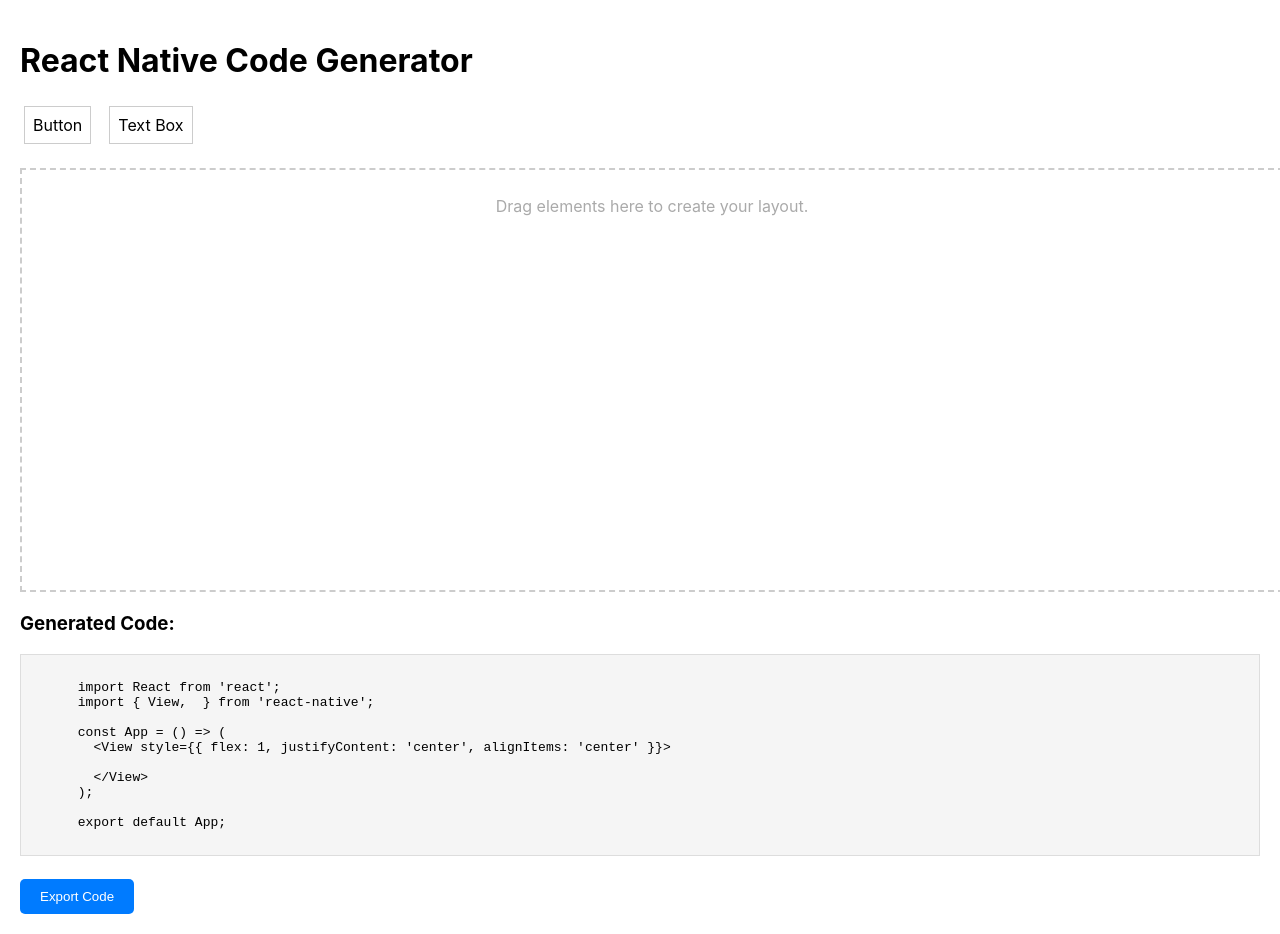
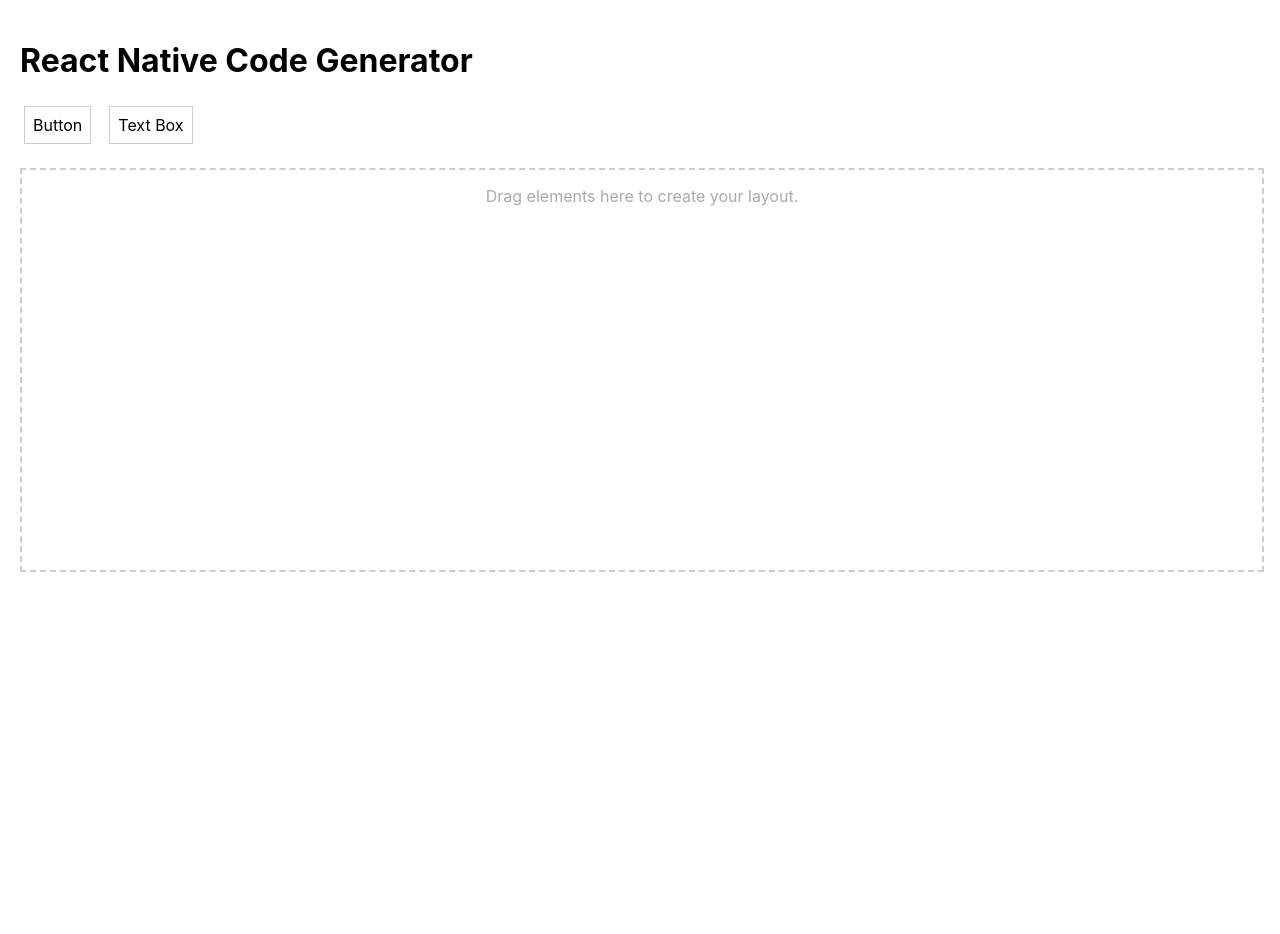
Before and after one commit to oneananda/react-native-code-generator, a React (Create React App) app: page / in a window 1280 px wide. After the commit the page ends 800 px from the top, so only its background shows below. Built offline with nearby package versions, Linux system fonts and the light colour scheme.

Commit message:
Adding unique ID for dragged items

```diff
--- a/package.json
+++ b/package.json
@@ -11,6 +11,7 @@
     "react-dnd-html5-backend": "^16.0.1",
     "react-dom": "^18.3.1",
     "react-scripts": "5.0.1",
+    "uuid": "^11.0.3",
     "web-vitals": "^2.1.4"
   },
   "scripts": {
--- a/src/App.js
+++ b/src/App.js
@@ -1,88 +1,46 @@
 import React, { useState } from 'react';
 import DraggableElement from './components/DraggableElement';
 import DropZone from './components/DropZone';
-import { downloadFile } from './utils/downloadFile';
+import { v4 as uuidv4 } from 'uuid';
 
 const App = () => {
   const [droppedItems, setDroppedItems] = useState([]);
 
   const handleDrop = (item, offset) => {
-    if (!item || !item.name) {
-      console.error('Dropped item is missing a name:', item);
-      return;
-    }
-
     const canvasRect = document
       .querySelector('div[style*="border: 2px dashed"]')
       .getBoundingClientRect();
 
-    setDroppedItems((prev) => [
+    setDroppedItems((prev) => {
+      // Check if the item is already present by matching its ID
+      const isExisting = prev.some((existingItem) => existingItem.id === item.id);
+
+      if (isExisting) {
+        return prev; // Do not add duplicates
+      }
+
+      // Add new item with a unique ID
+      return [
         ...prev,
         {
           ...item,
+          id: item.id || uuidv4(), // Generate a unique ID if it doesn't exist
           top: offset.y - canvasRect.top,
           left: offset.x - canvasRect.left,
           style: {},
         },
-    ]);
+      ];
+    });
   };
 
-
-  const updateItemPosition = (index, key, value) => {
+  const updateItemPosition = (id, left, top) => {
     setDroppedItems((prev) =>
-      prev.map((item, i) =>
-        i === index ? { ...item, [key]: value } : item
+      prev.map((item) =>
+        item.id === id
+          ? { ...item, left: Math.max(0, left), top: Math.max(0, top) } // Update position only for the matching ID
+          : item
       )
     );
-  };
-
-  const updateItemStyle = (index, key, value) => {
-    setDroppedItems((prev) =>
-      prev.map((item, i) =>
-        i === index ? { ...item, style: { ...item.style, [key]: value } } : item
-      )
-    );
-  };
-
-  const generateCode = () => {
-    return `
-      import React from 'react';
-      import { View, ${droppedItems
-        .map((item) => item.name ? item.name.replace(' ', '') : '')
-        .filter(Boolean) // Remove empty strings
-        .join(', ')} } from 'react-native';
-
-      const App = () => (
-        <View style={{ flex: 1, justifyContent: 'center', alignItems: 'center' }}>
-          ${droppedItems
-            .map((item) => {
-              if (!item.name) return ''; // Skip items without a name
-              if (item.name === 'Button') {
-                return `<Button title="Click Me" onPress={() => alert('Clicked!')} style={${JSON.stringify(
-                  item.style
-                )}} />`;
-              } else if (item.name === 'Text Box') {
-                return `<View><Text style={${JSON.stringify(
-                  item.style
-                )}}>Sample Text</Text></View>`;
-              }
-              return `<${item.name.replace(' ', '')} style={${JSON.stringify(
-                item.style
-              )}} />`;
-            })
-            .filter(Boolean) // Remove empty strings
-            .join('\n')}
-        </View>
-      );
-
-      export default App;
-    `;
-  };
-
-
-  const exportCode = () => {
-    const code = generateCode();
-    downloadFile('App.js', code);
   };
 
   return (
@@ -93,38 +51,10 @@
         <DraggableElement name="Text Box" />
       </div>
       <DropZone
+        droppedItems={droppedItems}
         onDrop={handleDrop}
-        droppedItems={droppedItems}
         updateItemPosition={updateItemPosition}
-        updateItemStyle={updateItemStyle}
       />
-      <div style={{ marginTop: '20px' }}>
-        <h3>Generated Code:</h3>
-        <pre
-          style={{
-            background: '#f5f5f5',
-            padding: '10px',
-            border: '1px solid #ddd',
-            overflowX: 'auto',
-          }}
-        >
-          {generateCode()}
-        </pre>
-        <button
-          onClick={exportCode}
-          style={{
-            marginTop: '10px',
-            padding: '10px 20px',
-            backgroundColor: '#007BFF',
-            color: 'white',
-            border: 'none',
-            borderRadius: '5px',
-            cursor: 'pointer',
-          }}
-        >
-          Export Code
-        </button>
-      </div>
     </div>
   );
 };
--- a/src/components/DraggableElement.js
+++ b/src/components/DraggableElement.js
@@ -2,24 +2,20 @@
 import { useDrag } from 'react-dnd';
 
 const DraggableElement = ({ name }) => {
-  const [{ isDragging }, dragRef] = useDrag(() => ({
-    type: 'ELEMENT',
+  const [, dragRef] = useDrag(() => ({
+    type: 'ELEMENT', // Matches the type in DropZone
     item: { name },
-    collect: (monitor) => ({
-      isDragging: monitor.isDragging(),
-    }),
   }));
 
   return (
     <div
       ref={dragRef}
       style={{
-        opacity: isDragging ? 0.5 : 1,
-        cursor: 'move',
         padding: '8px',
         border: '1px solid #ccc',
         margin: '4px',
         backgroundColor: 'white',
+        cursor: 'move',
       }}
     >
       {name}
--- a/src/components/DropZone.js
+++ b/src/components/DropZone.js
@@ -2,22 +2,12 @@
 import { useDrop } from 'react-dnd';
 import { useDrag } from 'react-dnd';
 
-const DroppedItem = ({ item, index, updateItemPosition, updateItemStyle }) => {
+// Component for each dropped item
+const DroppedItem = ({ item, updateItemPosition }) => {
   const [, dragRef] = useDrag(() => ({
     type: 'ELEMENT',
-    item: { index },
-    collect: (monitor) => ({
-      isDragging: monitor.isDragging(),
-    }),
+    item: { id: item.id }, // Pass the unique ID
   }));
-
-  const handlePositionChange = (key, value) => {
-    updateItemPosition(index, key, value);
-  };
-
-  const handleStyleChange = (key, value) => {
-    updateItemStyle(index, key, value);
-  };
 
   return (
     <div
@@ -33,56 +23,35 @@
         ...item.style,
       }}
     >
-      {item.name}
-      <div style={{ marginTop: '5px' }}>
-        <label>
-          X:
-          <input
-            type="number"
-            value={item.left || 0}
-            onChange={(e) =>
-              handlePositionChange('left', parseInt(e.target.value, 10))
-            }
-            style={{ width: '60px', marginLeft: '5px' }}
-          />
-        </label>
-        <label style={{ marginLeft: '10px' }}>
-          Y:
-          <input
-            type="number"
-            value={item.top || 0}
-            onChange={(e) =>
-              handlePositionChange('top', parseInt(e.target.value, 10))
-            }
-            style={{ width: '60px', marginLeft: '5px' }}
-          />
-        </label>
-        <label style={{ marginLeft: '10px' }}>
-          Color:
-          <input
-            type="color"
-            value={item.style.color || '#000000'}
-            onChange={(e) =>
-              handleStyleChange('color', e.target.value)
-            }
-            style={{ marginLeft: '5px' }}
-          />
-        </label>
-      </div>
+      {item.name} (ID: {item.id})
     </div>
   );
 };
 
-const DropZone = ({ onDrop, droppedItems, updateItemPosition, updateItemStyle }) => {
-  const [{ isOver }, dropRef] = useDrop(() => ({
+// Main DropZone
+const DropZone = ({ droppedItems, updateItemPosition, onDrop }) => {
+  const [, dropRef] = useDrop(() => ({
     accept: 'ELEMENT',
+    hover: (draggedItem, monitor) => {
+      const canvasRect = document
+        .querySelector('div[style*="border: 2px dashed"]')
+        .getBoundingClientRect();
+      const offset = monitor.getClientOffset();
+
+      if (!offset) return;
+
+      const newLeft = offset.x - canvasRect.left;
+      const newTop = offset.y - canvasRect.top;
+
+      // Update position using the unique ID
+      updateItemPosition(draggedItem.id, newLeft, newTop);
+    },
     drop: (item, monitor) => {
-      const offset = monitor.getClientOffset();
-      onDrop(item, offset);
+      if (!monitor.didDrop()) {
+        const offset = monitor.getClientOffset();
+        onDrop(item, offset);
+      }
     },
-    collect: (monitor) => ({
-      isOver: monitor.isOver(),
-    }),
   }));
 
   return (
@@ -93,22 +62,19 @@
         height: '400px',
         border: '2px dashed #ccc',
         marginTop: '20px',
-        padding: '10px',
-        backgroundColor: isOver ? '#f0f0f0' : 'white',
         position: 'relative',
+        backgroundColor: 'white',
       }}
     >
-      {droppedItems.map((item, index) => (
+      {droppedItems.map((item) => (
         <DroppedItem
-          key={index}
+          key={item.id} // Use unique ID as key
           item={item}
-          index={index}
           updateItemPosition={updateItemPosition}
-          updateItemStyle={updateItemStyle}
         />
       ))}
       {!droppedItems.length && (
-        <p style={{ color: '#aaa', textAlign: 'center' }}>
+        <p style={{ textAlign: 'center', color: '#aaa' }}>
           Drag elements here to create your layout.
         </p>
       )}
```
Also changed, not shown: 1 other file (tests, documents, lock files or other folders). Lines whose indentation alone changed are shown as unchanged.
